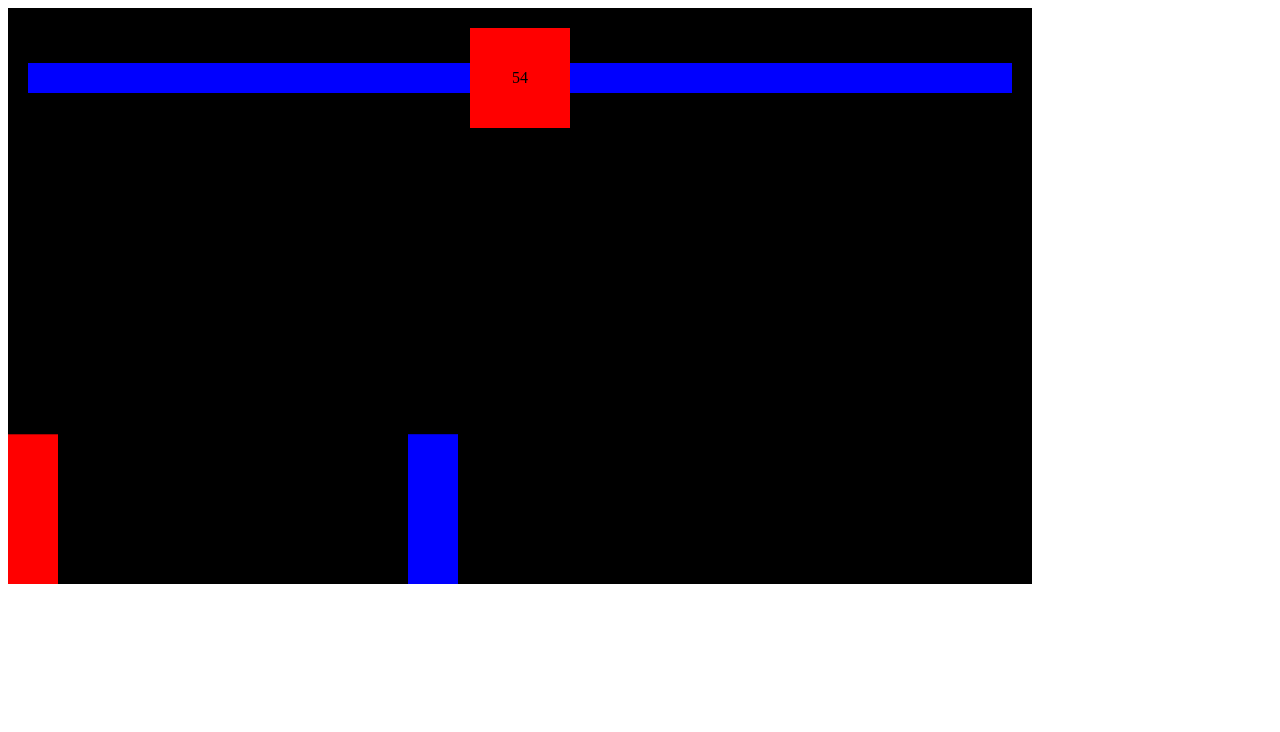
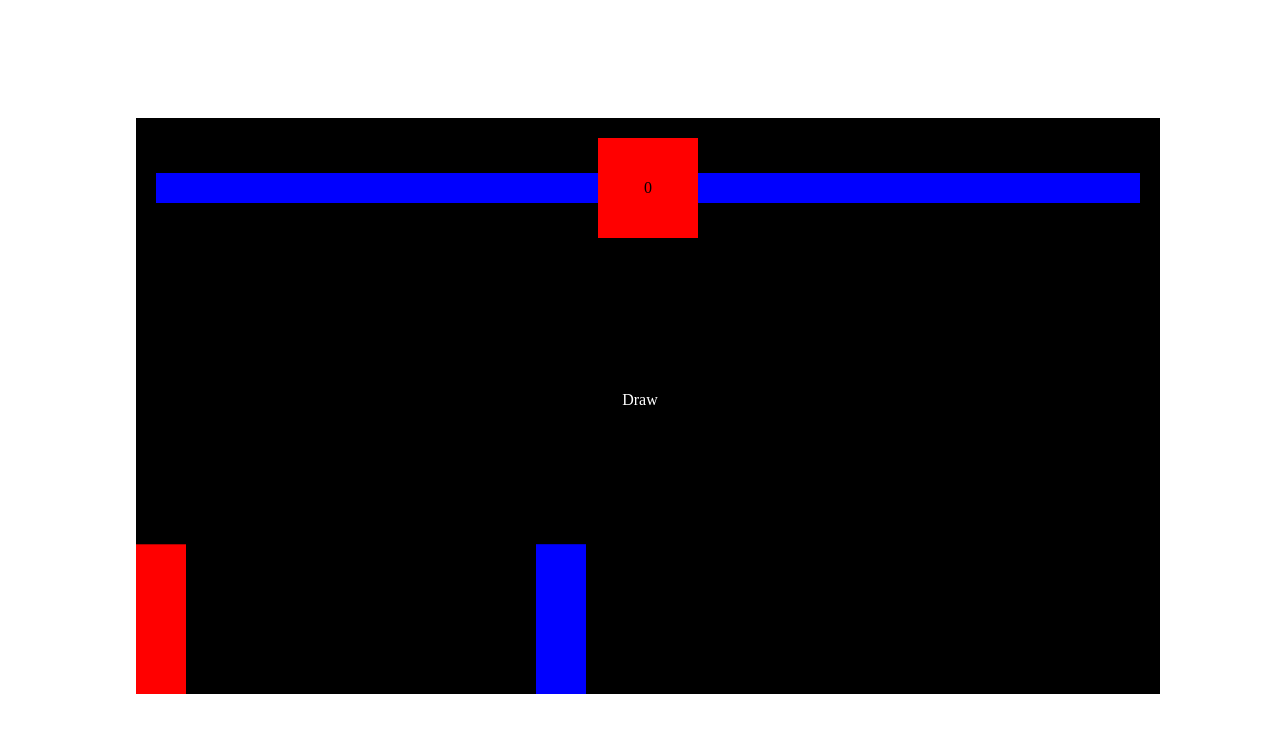
Before and after one commit to MartinO55/Portfolio, a plain HTML site: page somethingElse.html in a window 1280 px wide. Drawn offline with Linux system fonts and the light colour scheme.

Commit message:
Finally got the damn thing centered properly

```diff
--- a/SASS/somethingElse.scss
+++ b/SASS/somethingElse.scss
@@ -1,5 +1,12 @@
 * {
   box-sizing: border-box;
+
+  .centeringContainer {
+    height: 100vh;
+    width: 100vw;
+    display: flex;
+    justify-content: center;
+    align-items: center;
 
     .gameContainer {
       display: inline-block;
@@ -63,7 +70,7 @@
       }
     }
     .UIScript {
-    display: none;
+      display: flex;
       align-items: center;
       justify-content: center;
       color: white;
@@ -74,3 +81,4 @@
       left: 0;
     }
   }
+}
--- a/scripts/somethingElse.js
+++ b/scripts/somethingElse.js
@@ -108,7 +108,7 @@ function determineWinner({ player, enemy, timerID }) {
   }
 }
 
-let timer = 60;
+let timer = 1;
 let timerID;
 function decreaseTimer() {
   if (timer > 0) {
--- a/somethingElse.html
+++ b/somethingElse.html
@@ -10,6 +10,7 @@
     <link rel="stylesheet" href="./SASS/somethingElse.css" />
   </head>
   <body>
+    <div class="centeringContainer">
       <div class="gameContainer">
         <header class="headerContainer">
           <div class="UIBarHolder">
@@ -25,7 +26,8 @@
           </div>
         </header>
         <div class="UIScript" id="UIScriptOverlay"></div>
-      <canvas></canvas>
+        <canvas> </canvas>
+      </div>
     </div>
     <script src="scripts/somethingElse.js"></script>
   </body>
```
Also changed, not shown: SASS/somethingElse.css, 1 other file. Lines whose indentation alone changed are shown as unchanged.
